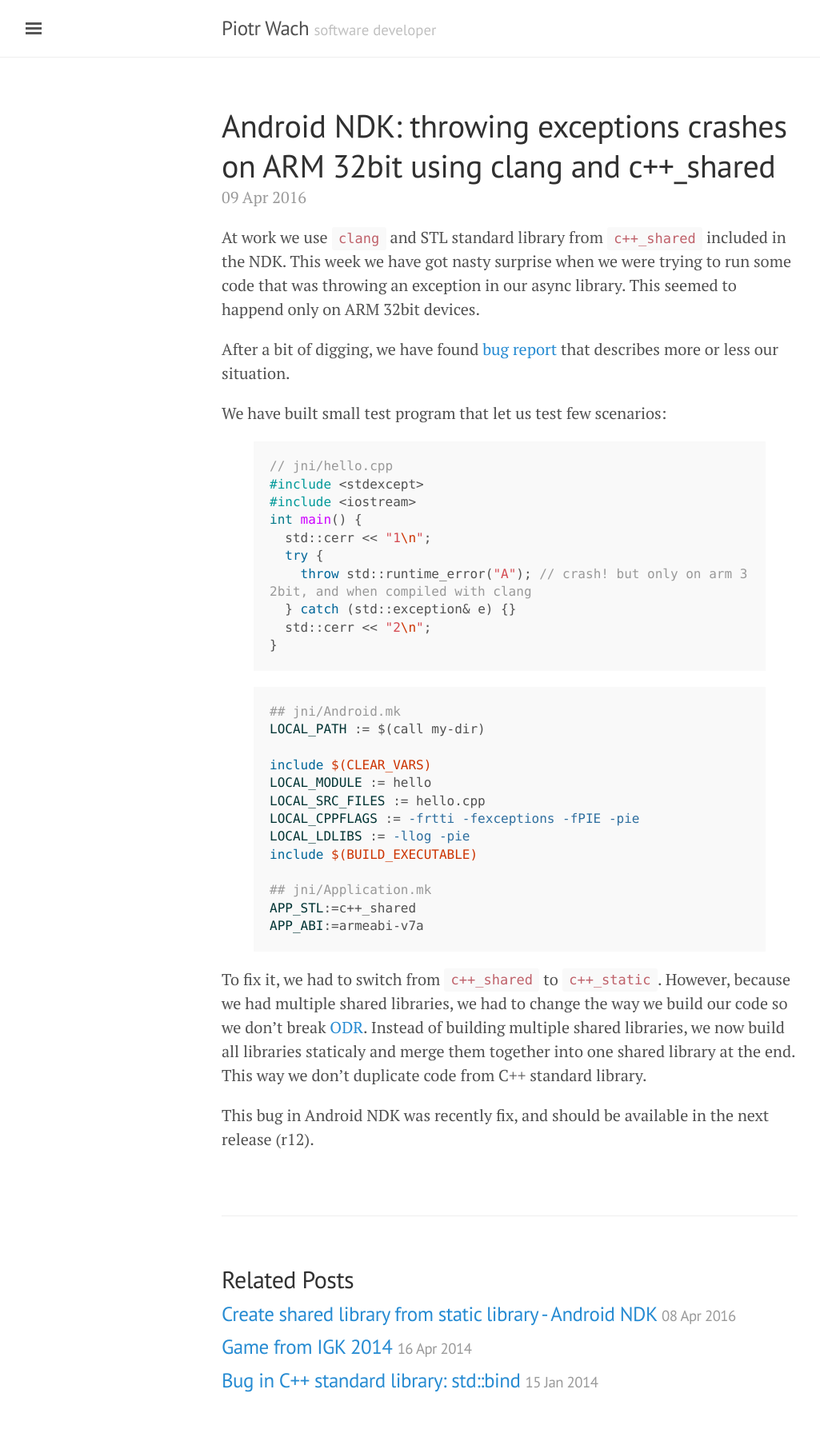
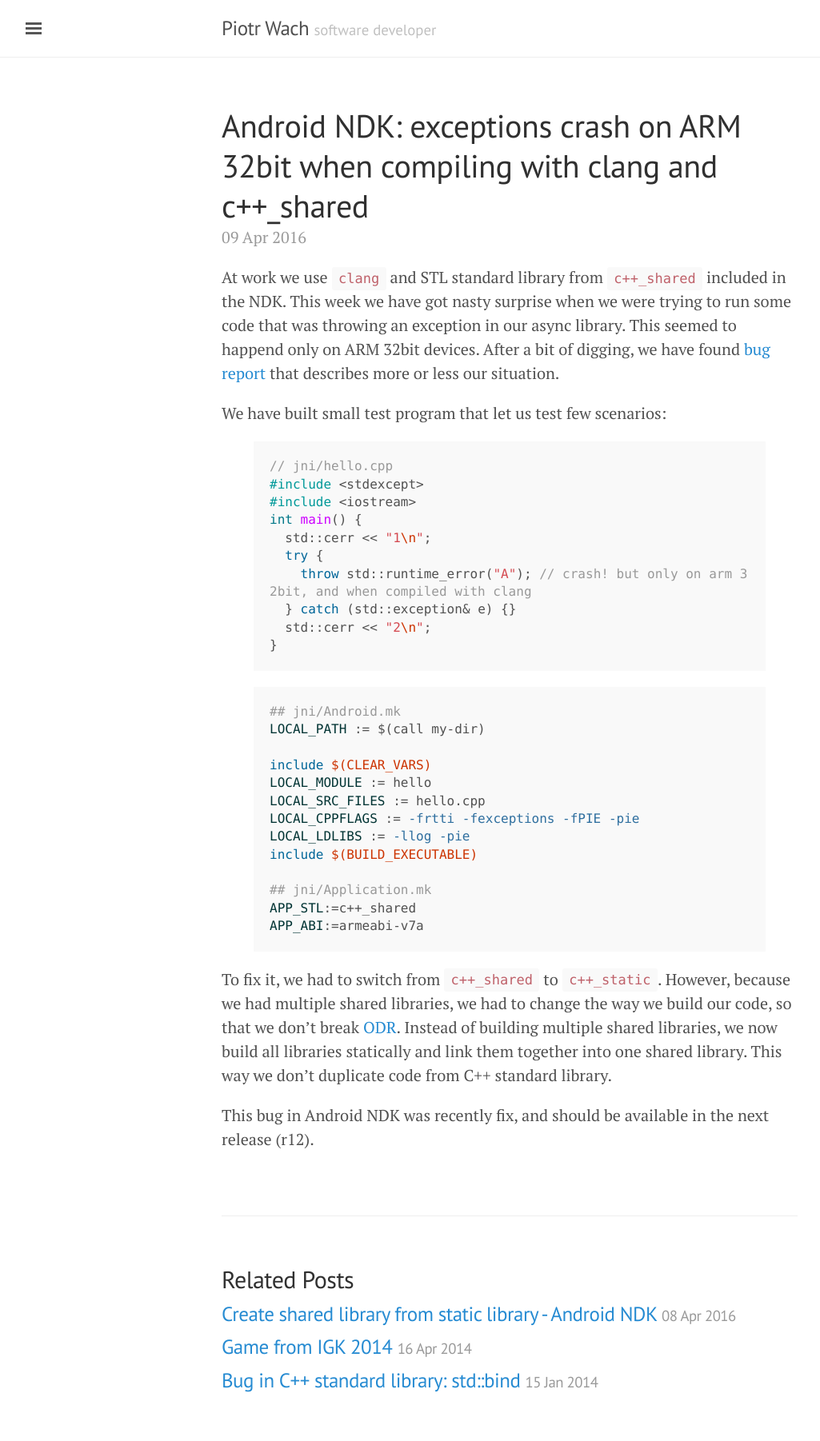
Before and after one commit to gosuwachu/gosuwachu.github.io, a Jekyll site: the page built from _posts/2016-04-09-android-ndk-bug.md, in a window 1280 px wide. Shown: the whole page at 80% size, without its empty margins (3-1028 px from the left). Built offline with Jekyll 4.4.1, drawn with Linux system fonts in a browser that asks for light colours.

Commit message:
Updated post

```diff
--- a/_posts/2016-04-09-android-ndk-bug.md
+++ b/_posts/2016-04-09-android-ndk-bug.md
@@ -1,12 +1,11 @@
 ---
 layout: post
-title: "Android NDK: throwing exceptions crashes on ARM 32bit using clang and c++_shared"
+title: "Android NDK: exceptions crash on ARM 32bit when compiling with clang and c++_shared"
 date: 2016-04-09 15:15:20
 ---
 At work we use `clang` and STL standard library from `c++_shared` included in the NDK.
 This week we have got nasty surprise when we were trying to run some code that was
 throwing an exception in our async library. This seemed to happend only on ARM 32bit devices.
-
 After a bit of digging, we have found [bug report][1] that describes more or less our situation.
 
 We have built small test program that let us test few scenarios:
@@ -41,7 +40,7 @@
 
 {% endhighlight %}
 
-To fix it, we had to switch from `c++_shared` to `c++_static`. However, because we had multiple shared libraries, we had to change the way we build our code so we don't break [ODR][2]. Instead of building multiple shared libraries, we now build all libraries staticaly and merge them together into one shared library at the end. This way we don't duplicate code from C++ standard library.
+To fix it, we had to switch from `c++_shared` to `c++_static`. However, because we had multiple shared libraries, we had to change the way we build our code, so that we don't break [ODR][2]. Instead of building multiple shared libraries, we now build all libraries statically and link them together into one shared library. This way we don't duplicate code from C++ standard library.
 
 This bug in Android NDK was recently fix, and should be available in the next release (r12).
 
```
